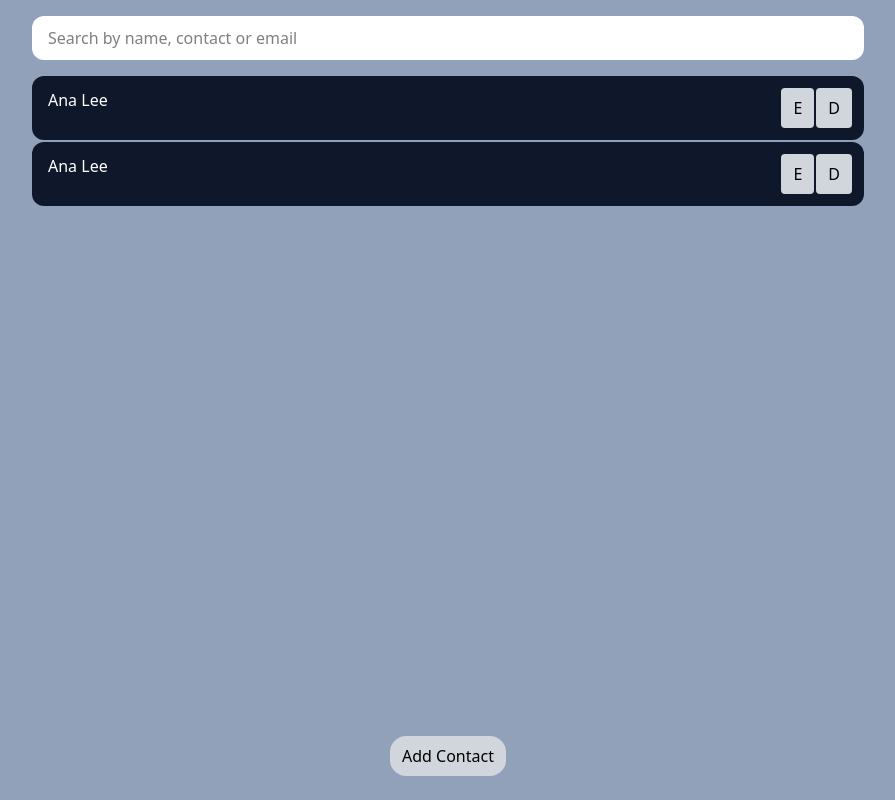
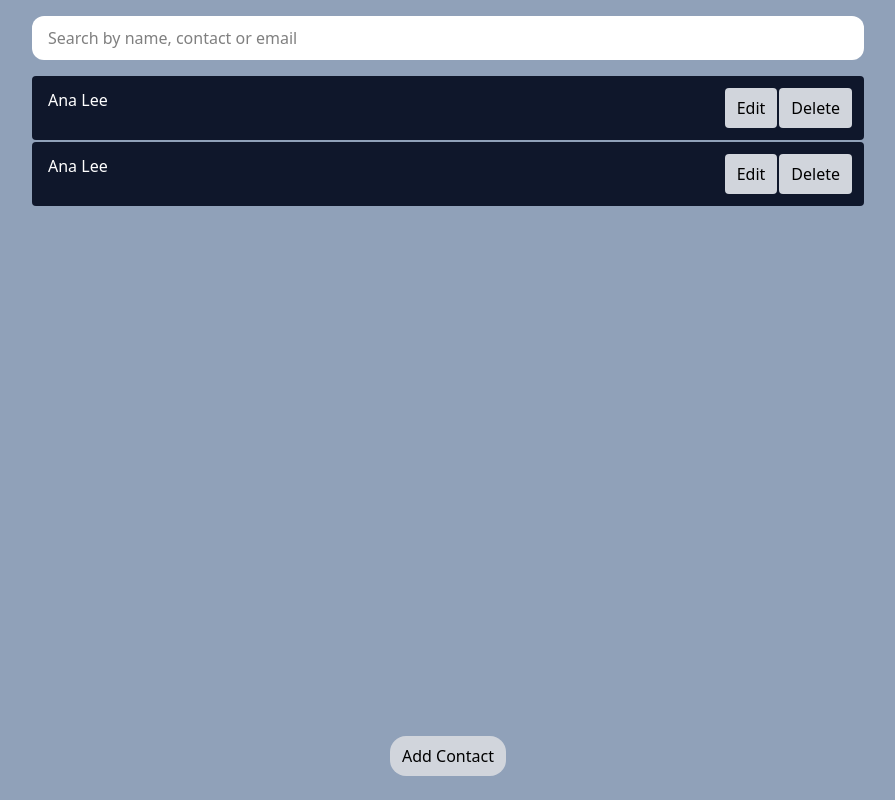
Before and after one commit to Sanskar801/contact-directory, a React app in the folder frontend/: page / in a window 1280 px wide. Shown: the whole page, without its empty margins (192-1087 px from the left). Built offline with nearby package versions, Linux system fonts and the light colour scheme; the HTML template or start-up script is replaced by a standard one.

Commit message:
Styles and some plain css

```diff
--- a/frontend/src/components/ui/ContactCard.tsx
+++ b/frontend/src/components/ui/ContactCard.tsx
@@ -6,16 +6,16 @@ export default function ContactCard() {
     return (
         <div className="text-white w-full h-fit cursor-pointer">
             <div
-                className="flex justify-between bg-slate-900 pl-4 p-3  rounded-xl"
+                className="flex justify-between bg-slate-900 pl-4 p-3  rounded"
                 onClick={() => setIsToggleOpen(!isToggleOpen)}
             >
                 <label className="">Ana Lee</label>
                 <div className="btn-grp flex gap-0.5 text-black">
-                    <button className="bg-gray-300 w-fit px-3 py-2 rounded cursor-pointer hover:scale-110 active:scale-95">E</button>
-                    <button className="bg-gray-300 w-fit px-3 py-2 rounded cursor-pointer hover:scale-110 active:scale-95">D</button>
+                    <button className="bg-gray-300 w-fit px-3 py-2 rounded cursor-pointer hover:scale-110 active:scale-95">Edit</button>
+                    <button className="bg-gray-300 w-fit px-3 py-2 rounded cursor-pointer hover:scale-110 active:scale-95">Delete</button>
                 </div>
             </div>
-            {isToggleOpen && <div className="flex flex-col bg-slate-700 p-2.5 pl-4 rounded-xl">
+            {isToggleOpen && <div className="flex flex-col bg-slate-700 p-2.5 pl-4 rounded rounded-b-2xl">
                 <label className="py-1">+91 9933448326</label>
                 <label className="py-1">analee@gmail.com</label>
             </div>}
```
